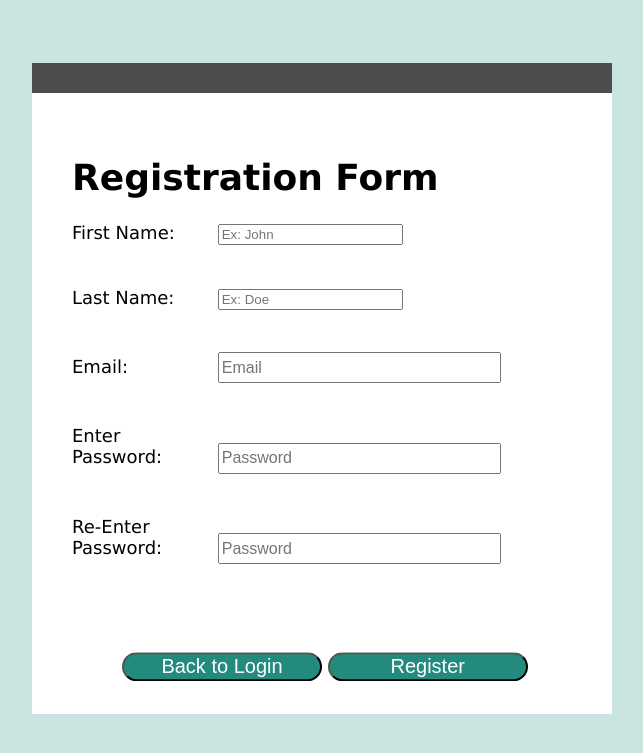
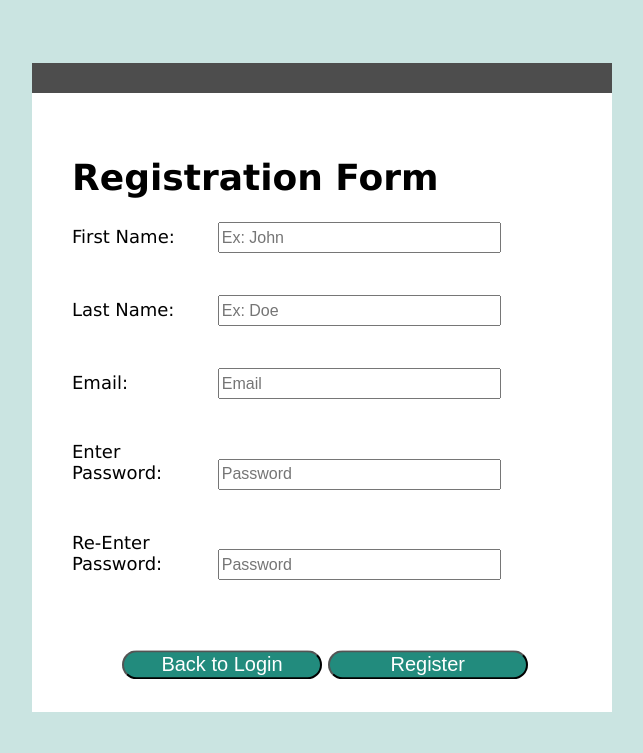
Before and after one commit to TatyanaBinns/PCM, a PHP site: page /frontend.html in a window 1280 px wide. Shown: the top 753 px of the page, without its empty margins (318-961 px from the left). Run offline with PHP 8.4, Linux system fonts and the light colour scheme.

Commit message:
Add files via upload

```diff
--- a/html/css/reg.css
+++ b/html/css/reg.css
@@ -67,7 +67,7 @@ h2
 	font-size: x-large;
 }
 
-input [type="firstname"], [type="email"], [type="password"], [type="firstname"], [type="lastname"]
+input [type="firstname"], [type="email"], [type="password"], [type="text"], [type="lastname"], [type="re_password"]
 {
 	width: 55%;
 	height: 25px;
@@ -75,3 +75,23 @@ input [type="firstname"], [type="email"], [type="password"], [type="firstname"],
 
 
 }
+
+.passwordmatch
+{
+	color: red;
+	font-size: small;
+	position:absolute;
+
+
+}
+
+.requirements
+{
+	font-size: x-small;
+	position: absolute;
+	right: 148px;
+	top: 448px;
+	border-radius:8px;
+
+	background: rgb(241, 241, 241);
+}
```
